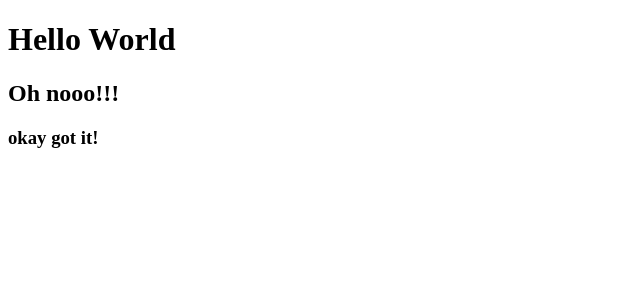
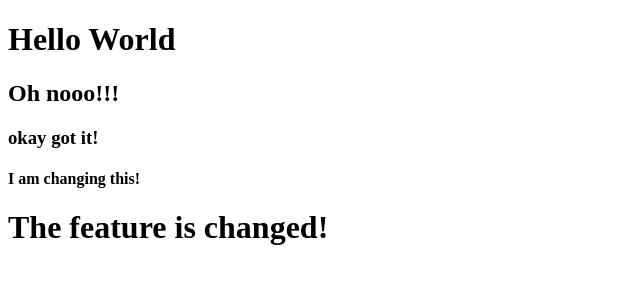
Before and after one commit to jzap19/git_practice, a plain HTML site: page index.html in a window 1280 px wide. Shown: the whole page, without its empty margins (0-640 px from the left). Drawn offline with Linux system fonts and the light colour scheme.

Commit message:
pull request

```diff
--- a/index.html
+++ b/index.html
@@ -8,5 +8,7 @@
 <h1> Hello World </h1>
 <h2> Oh nooo!!!</h2>
 <h3> okay got it!</h3>
+<h4> I am changing this!</h4>
+<h1> The feature is changed!</h1>
   </body>
 </html>
```
